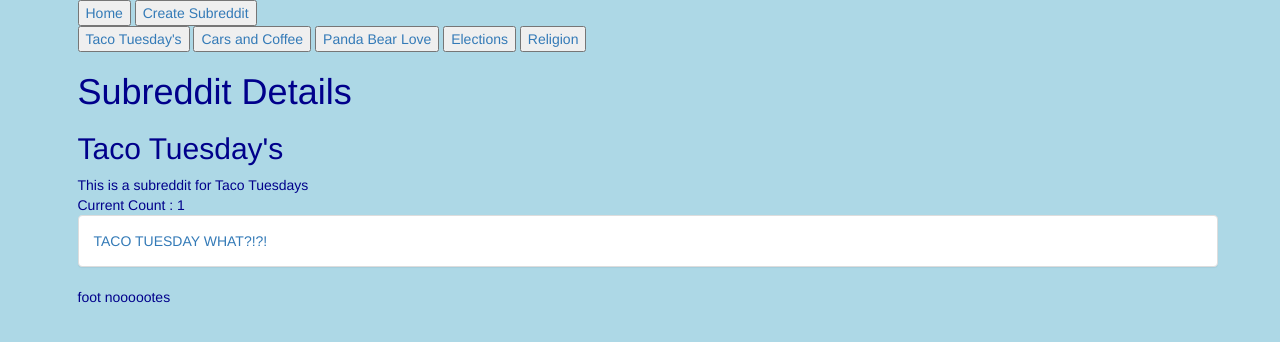
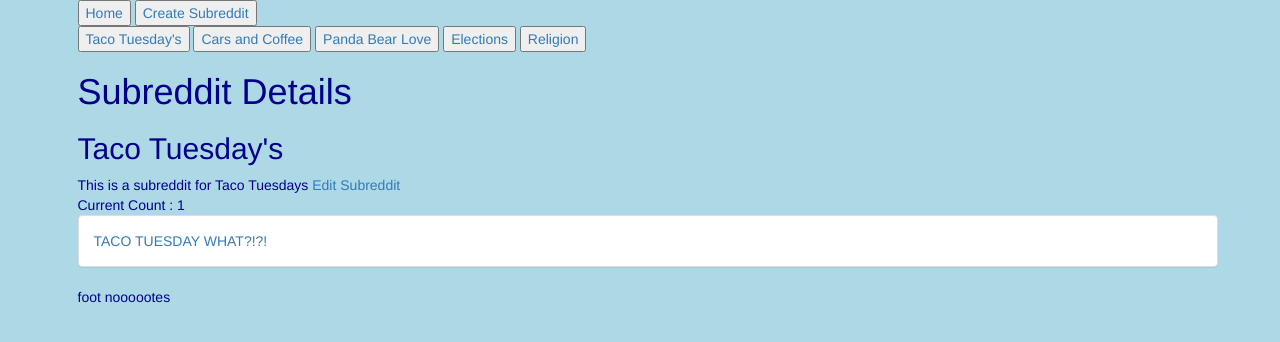
Before and after one commit to dfreshreed/django_reddit, a Django app: page /subreddit/1/ in a window 1280 px wide. Shown: the top 342 px of the page. Run offline with Django 3.2, Linux system fonts and the light colour scheme; data comes from the database, SQL or seed files in the repository; both versions use the stored data as it was after the commit; some libraries are stand-ins or nearby versions.

Commit message:
created an update feature for Subreddit

```diff
--- a/reddit/app/views.py
+++ b/reddit/app/views.py
@@ -32,7 +32,6 @@ class SubpostDetailView(DetailView):
         context = super().get_context_data(**kwargs)
         context["count"] = Subreddit.objects.all()
         return context
-
     # def get_comment(self):
     #     comment = Comment.objects.all()
     #     return comment
@@ -49,3 +48,9 @@ class SubCreateView(CreateView):
         context = super().get_context_data(**kwargs)
         context["count"] = Subreddit.objects.all()
         return context
+
+
+class SubUpdateView(UpdateView):
+    model = Subreddit
+    success_url = "/"
+    fields = ('name', 'description')
--- a/reddit/reddit/urls.py
+++ b/reddit/reddit/urls.py
@@ -15,7 +15,7 @@ Including another URLconf
 """
 from django.conf.urls import url
 from django.contrib import admin
-from app.views import index_view, SubredditDetailView, SubpostDetailView, SubCreateView
+from app.views import index_view, SubredditDetailView, SubpostDetailView, SubCreateView, SubUpdateView
 
 urlpatterns = [
     url(r'^admin/', admin.site.urls),
@@ -23,4 +23,5 @@ urlpatterns = [
     url(r'^subreddit/(?P<pk>\d+)/$', SubredditDetailView.as_view(), name='subreddit_detail_view'),
     url(r'^subpost/(?P<pk>\d+)/$', SubpostDetailView.as_view(), name='subpost_detail_view'),
     url(r'^subadd/$', SubCreateView.as_view(), name='sub_create_view'),
+    url(r'^subupdate/(?P<pk>\d+)/$', SubUpdateView.as_view(), name='sub_edit_view')
 ]
--- a/reddit/templates/app/subreddit_detail.html
+++ b/reddit/templates/app/subreddit_detail.html
@@ -5,6 +5,7 @@
   <h1>Subreddit Details</h1>
   <h2>{{ object }}</h2>
   {{object.description}}
+  <a href="{% url 'sub_edit_view' object.id %}"> Edit Subreddit</a>
   <br>
   Current Count : {{object.current_count}}
   <br>
@@ -12,6 +13,7 @@
   <div class="panel panel-default">
     <div class="panel-body">
       <a href="{% url 'subpost_detail_view' post.id %}">{{ post.title }}</a>
+
     </div>
   </div>
 
```
Also changed, not shown: reddit/db.sqlite3.
